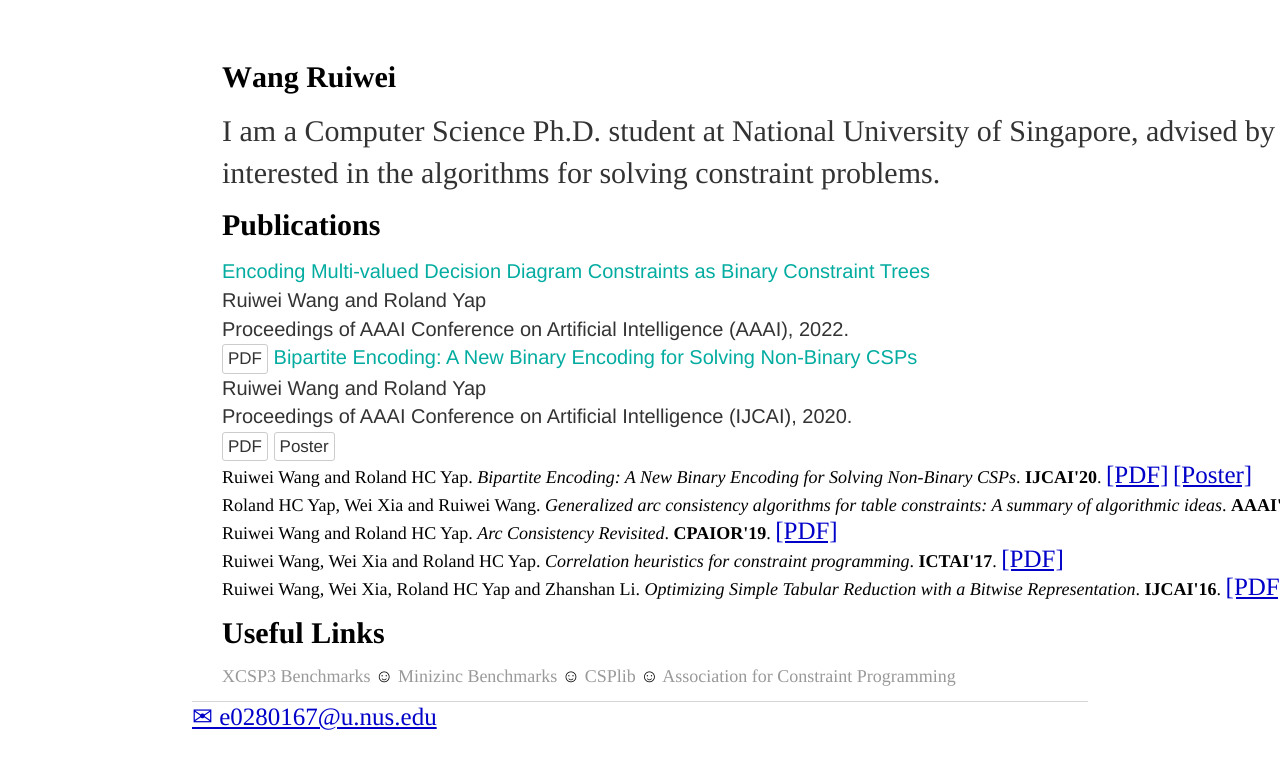
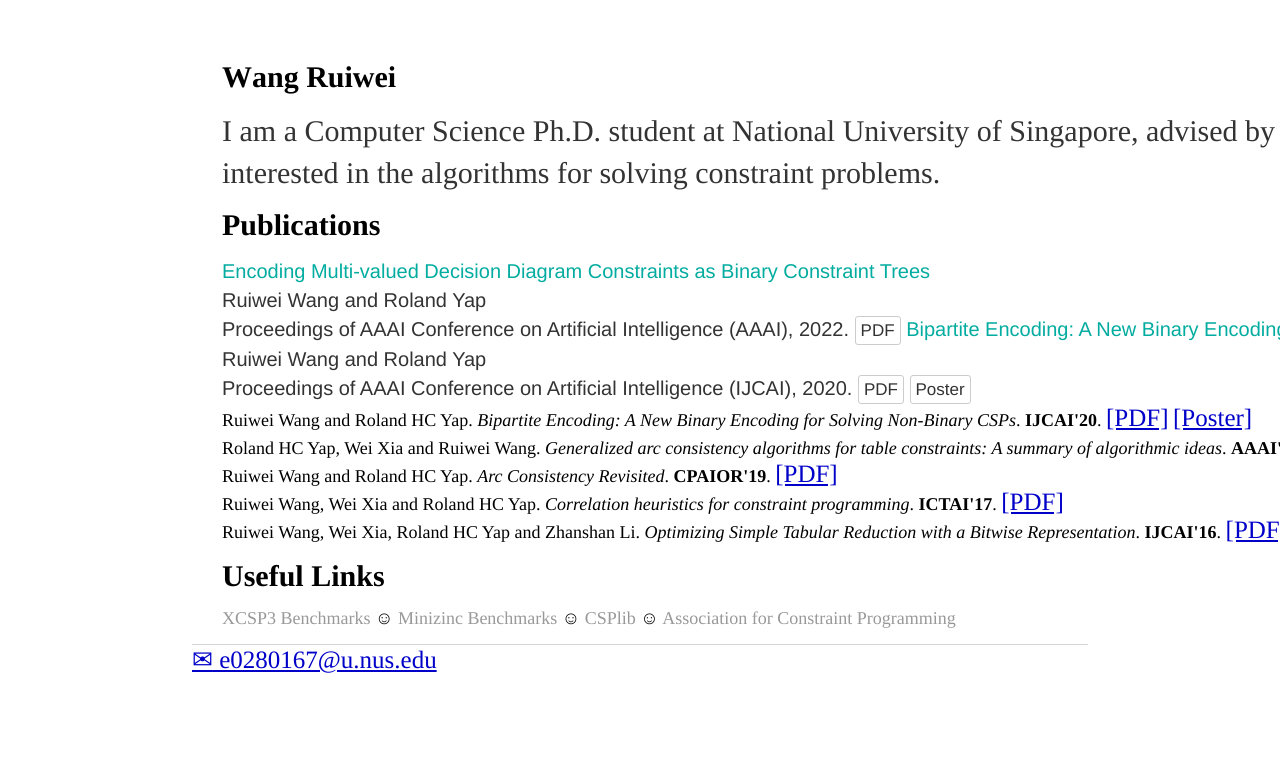
Before and after one commit to WangRuiwei/WangRuiwei.github.io, a Jekyll site: the page built from index.html, in a window 1280 px wide. Shown: the top 769 px of the page. Built offline with Jekyll 4.4.1, drawn with Linux system fonts in a browser that asks for light colours.

Commit message:
Update index.html

```diff
--- a/index.html
+++ b/index.html
@@ -15,7 +15,7 @@ title: Wang Ruiwei
 <span class="authors">
 Ruiwei Wang and Roland Yap
 </span><br />
-<span class="venuetype"></span><span class="venue">Proceedings of AAAI Conference on Artificial Intelligence (AAAI),</span> <span>2022</span>.</br>
+<span class="venuetype"></span><span class="venue">Proceedings of AAAI Conference on Artificial Intelligence (AAAI),</span> <span>2022</span>.
 <button class="btn btn-default btn-xs" type="button" onClick='location.href="papers/AAAI2022-BCT.pdf"'> PDF</button>
 </td>
 </tr>
@@ -28,7 +28,7 @@ Ruiwei Wang and Roland Yap
 <span class="authors">
 Ruiwei Wang and Roland Yap
 </span><br />
-<span class="venuetype"></span><span class="venue">Proceedings of AAAI Conference on Artificial Intelligence (IJCAI),</span> <span>2020</span>.</br>
+<span class="venuetype"></span><span class="venue">Proceedings of AAAI Conference on Artificial Intelligence (IJCAI),</span> <span>2020</span>.
 <button class="btn btn-default btn-xs" type="button" onClick='location.href="https://www.ijcai.org/Proceedings/2020/0165.pdf"'> PDF</button>
 <button class="btn btn-default btn-xs" type="button" onClick='location.href="papers/poster.pdf"'> Poster</button>
 </td>
```
